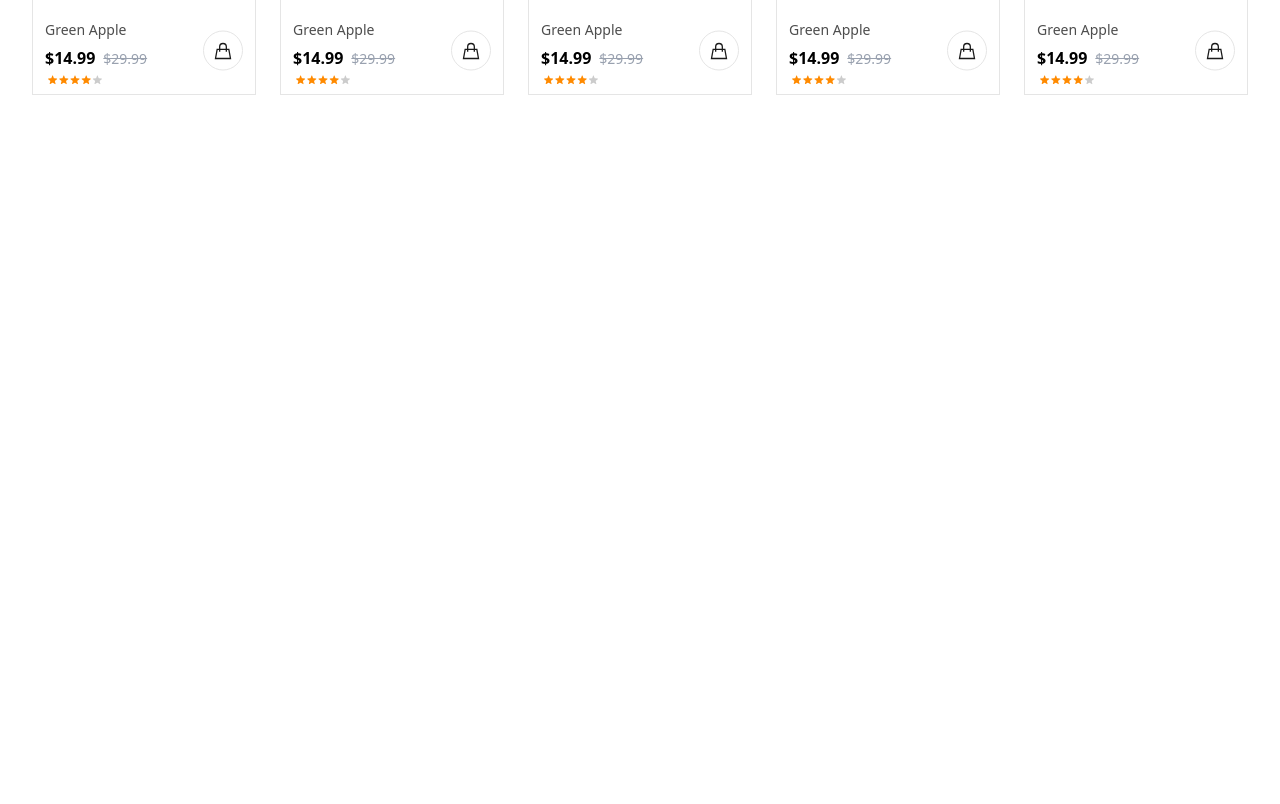
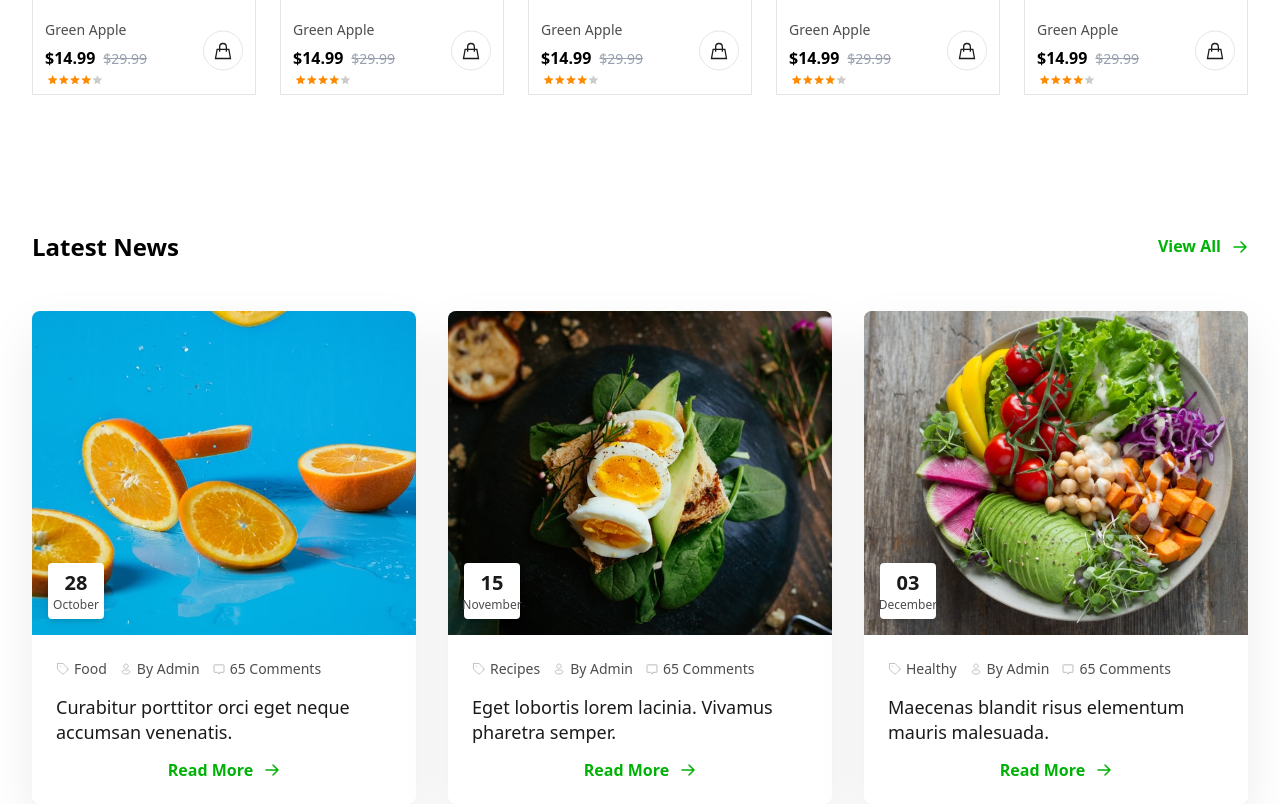
Before and after one commit to Omarkhanaizada01/product-shop, a Next.js app in the folder frontend/: page / in a window 1280 px wide. Shown: the part 5220-6024 px from the top of the page. Before the commit the page ends 5355 px from the top, so only its background shows below. Built offline with nearby package versions, Linux system fonts and the light colour scheme.

Commit message:
Добавила LatestNews

```diff
--- a/frontend/src/app/page.js
+++ b/frontend/src/app/page.js
@@ -7,6 +7,7 @@ import BannerSection from "@/components/sections/BannerSection";
 import HotDeals from "@/components/sections/HotDeals";
 import DiscountBannerSection from "@/components/sections/DiscountBannerSection";
 import FeaturedProductsSection from "@/components/sections/FeaturedProductsSection";
+import LatestNews from "@/components/sections/LatestNews";
 
 
 export default function Home() {
@@ -20,6 +21,7 @@ export default function Home() {
       <HotDeals />
       <DiscountBannerSection />
       <FeaturedProductsSection />
+      <LatestNews />
 
     </>
   );
--- /dev/null
+++ b/frontend/src/components/sections/LatestNews.js
@@ -0,0 +1,119 @@
+'use client';
+
+import Image from 'next/image';
+import ArrowButton from '../ui/ArrowButton';
+import Heading from '../ui/Heading';
+
+const LatestNews = () => {
+  const blogPosts = [
+    {
+      id: 1,
+      image: '/images/news/news 1.svg',
+      date: '28',
+      month: 'October',
+      tags: [
+        { icon: '/images/icons/food tag.svg', text: 'Food' },
+        { icon: '/images/icons/user tag.svg', text: 'By Admin' },
+        { icon: '/images/icons/comments tag.svg', text: '65 Comments' }
+      ],
+      title: 'Curabitur porttitor orci eget neque accumsan venenatis.'
+    },
+    {
+      id: 2,
+      image: '/images/news/news 2.svg',
+      date: '15',
+      month: 'November',
+      tags: [
+        { icon: '/images/icons/food tag.svg', text: 'Recipes' },
+        { icon: '/images/icons/user tag.svg', text: 'By Admin' },
+        { icon: '/images/icons/comments tag.svg', text: '65 Comments' }
+      ],
+      title: 'Eget lobortis lorem lacinia. Vivamus pharetra semper.'
+    },
+    {
+      id: 3,
+      image: '/images/news/news 3.svg',
+      date: '03',
+      month: 'December',
+      tags: [
+        { icon: '/images/icons/food tag.svg', text: 'Healthy' },
+        { icon: '/images/icons/user tag.svg', text: 'By Admin' },
+        { icon: '/images/icons/comments tag.svg', text: '65 Comments' }
+      ],
+      title: 'Maecenas blandit risus elementum mauris malesuada.'
+    }
+  ];
+
+  return (
+    <section className="bg-white relative pt-16 sm:pt-20 lg:pt-24">
+      <div className="container mx-auto px-4 sm:px-6 lg:px-8">
+        <Heading
+          title="Latest News"
+          buttonText="View All"
+          className="mb-12"
+        />
+
+        <div className="grid grid-cols-1 sm:grid-cols-2 lg:grid-cols-3 gap-8 justify-center">
+          {blogPosts.map((post) => (
+            <article
+              key={post.id}
+              className="bg-white rounded-lg overflow-hidden transition-transform hover:shadow-xl hover:-translate-y-1"
+              style={{ boxShadow: '0px 20px 50px rgba(0,0,0,0.08)' }}
+            >
+              {/* Изображение */}
+              <div className="relative w-full h-[240px] sm:h-[280px] md:h-[324px]">
+                <Image
+                  src={post.image}
+                  alt={post.title}
+                  fill
+                  className="object-cover"
+                  priority
+                />
+
+                {/* Дата */}
+                <div className="absolute bottom-4 left-4 w-14 h-14 bg-white rounded flex flex-col items-center justify-center shadow-md">
+                  <span className="font-bold text-xl text-[#1A1A1A]">{post.date}</span>
+                  <span className="text-xs text-[#4D4D4D]">{post.month}</span>
+                </div>
+              </div>
+
+              {/* Контент */}
+              <div className="p-6 flex flex-col gap-4">
+                {/* Теги */}
+                <div className="flex flex-wrap gap-3">
+                  {post.tags.map((tag, index) => (
+                    <div key={`${tag.text}-${index}`} className="flex items-center gap-1">
+                      <Image
+  src={tag.icon}
+  alt={tag.text}
+  width={14}
+  height={14}
+  style={{ width: '14px', height: '14px' }}
+  priority
+/>
+                      <span className="text-sm text-[#4D4D4D] font-normal">{tag.text}</span>
+                    </div>
+                  ))}
+                </div>
+
+                {/* Заголовок */}
+                <h3 className="text-lg font-medium text-[#1A1A1A] leading-snug">{post.title}</h3>
+
+                {/* Кнопка */}
+                <ArrowButton
+                  variant="text-only"
+                  className="w-[108px] h-[19px] gap-[12px]"
+                  iconClassName="text-[12px] font-medium"
+                >
+                  Read More
+                </ArrowButton>
+              </div>
+            </article>
+          ))}
+        </div>
+      </div>
+    </section>
+  );
+};
+
+export default LatestNews;
```
